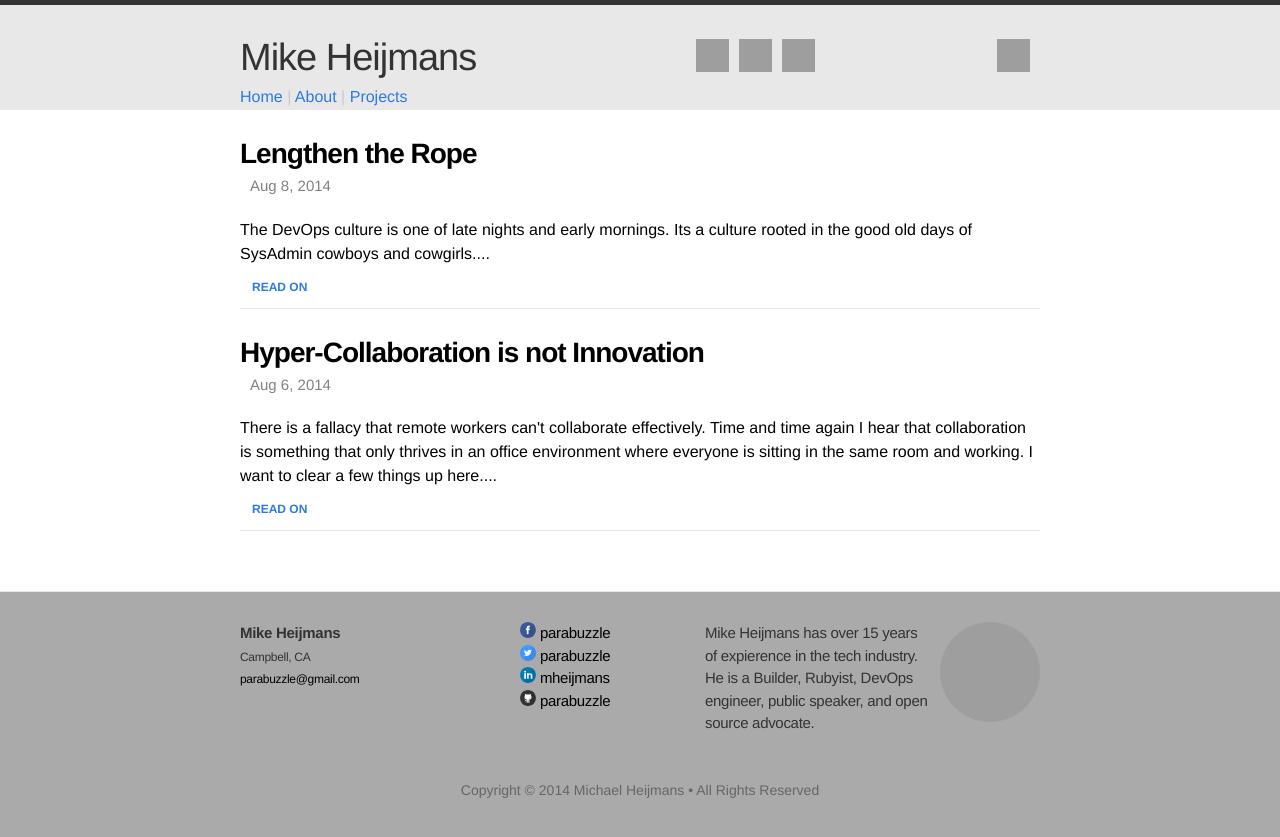
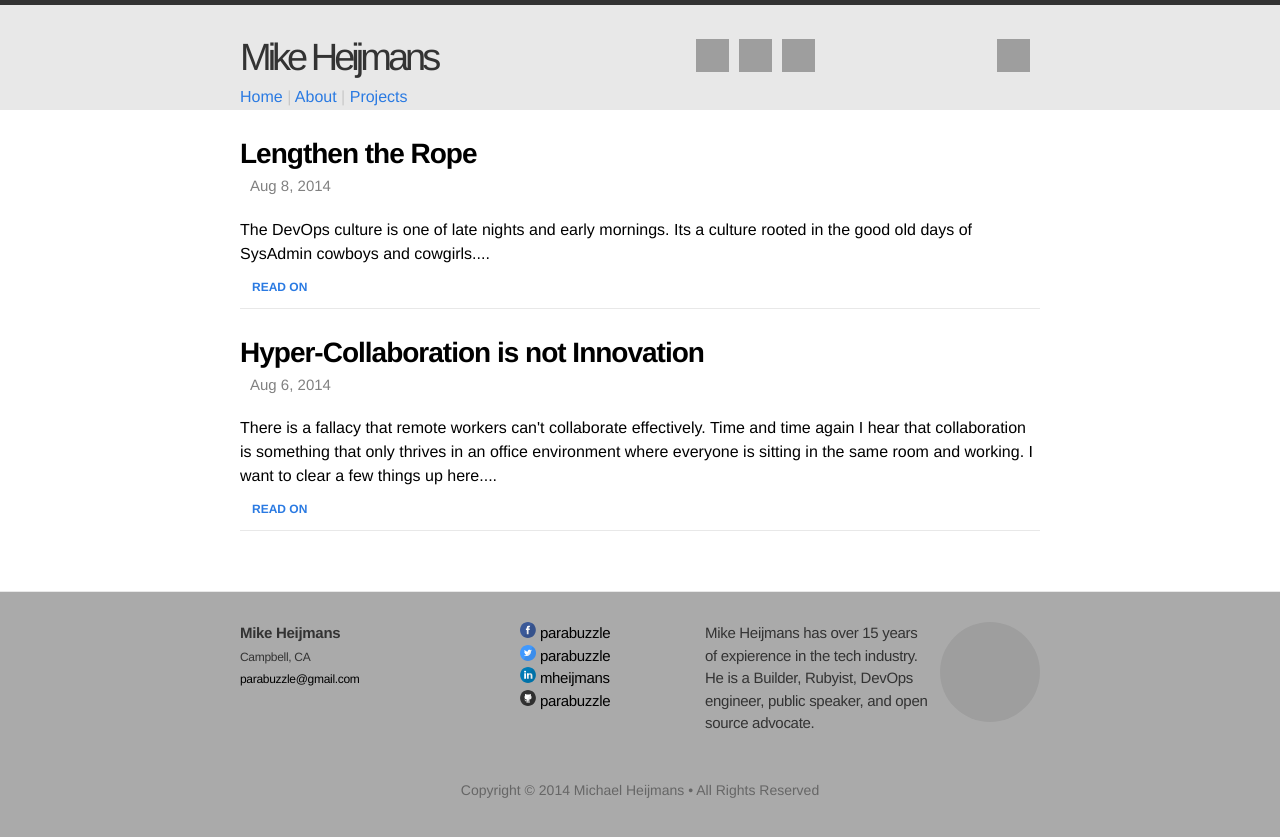
Before and after one commit to parabuzzle/parabuzzle.github.io, a Jekyll site: the page built from index.html, in a window 1280 px wide. Shown: the top 837 px of the page. Built offline with Jekyll 4.4.1, drawn with Linux system fonts in a browser that asks for light colours; grey boxes are pictures that could not be loaded.

Commit message:
narrow title

```diff
--- a/css/main.css
+++ b/css/main.css
@@ -55,7 +55,7 @@ a:visited { color: #205caa; }
   display: block;
   color: #333;
   font-size: 26px;
-  letter-spacing: -1px;
+  letter-spacing: -4px;
   float: left;
   line-height: 56px;
   position: relative;
```
